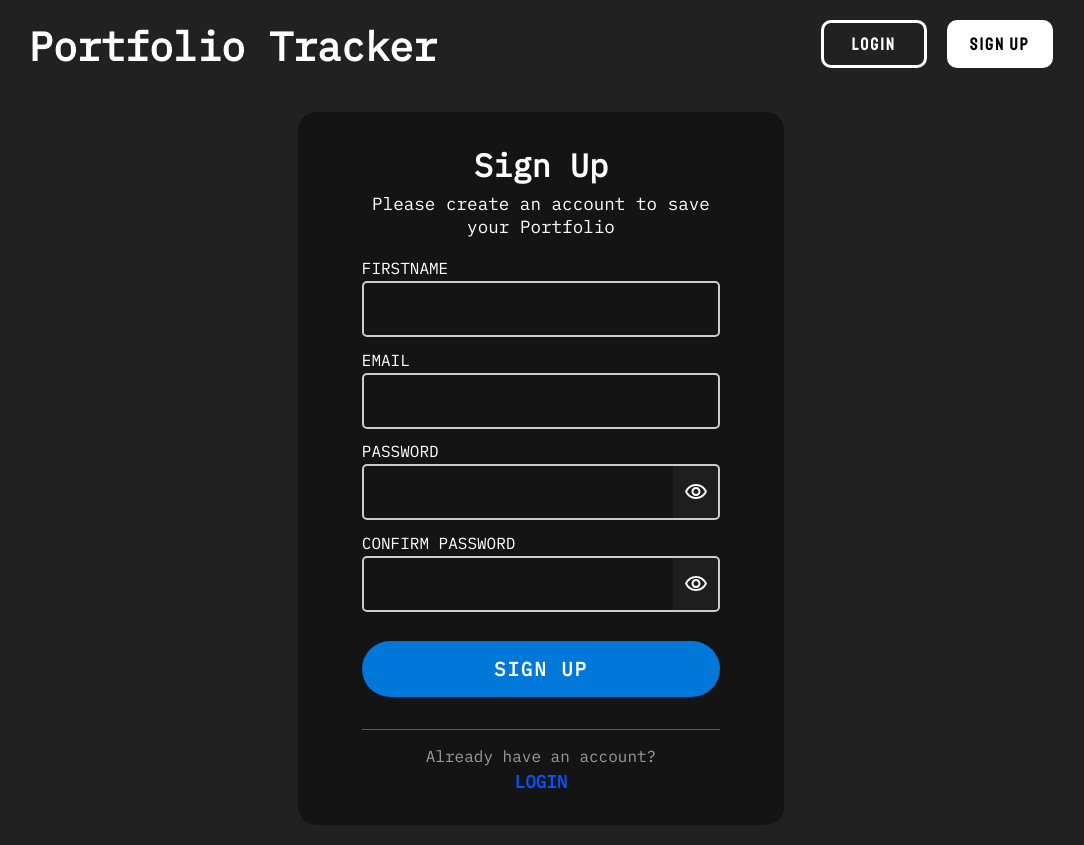
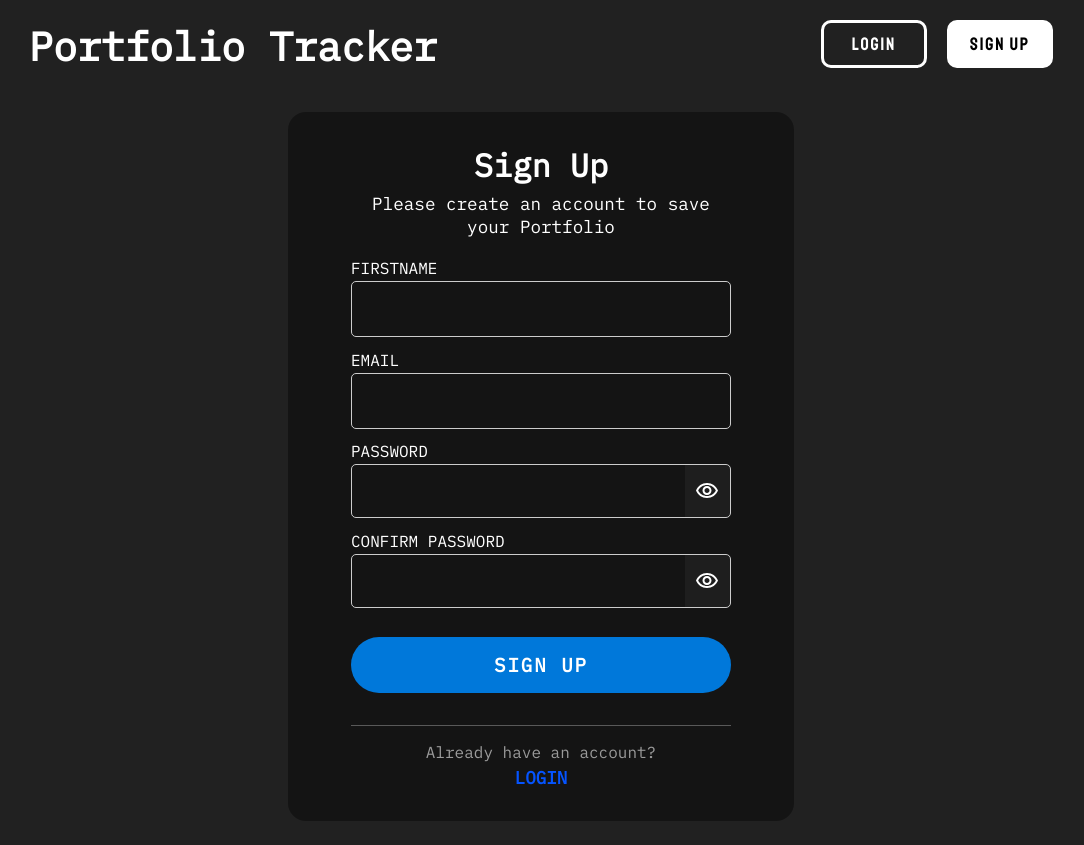
Before and after one commit to JonoMitter/portfolio-tracker, a React (Create React App) app in the folder frontend/: page /signup in a window 1280 px wide. Shown: the whole page, without its empty margins (99-1183 px from the left). Built offline with nearby package versions, Linux system fonts and the light colour scheme; no server answers.

Commit message:
input borders smaller, form width smaller, less shadow on input focus

```diff
--- a/frontend/src/pages/styles/Form.scss
+++ b/frontend/src/pages/styles/Form.scss
@@ -14,8 +14,8 @@ section {
 
 .form-outer {
   padding: 3.1% 6.2%;
-  width: 35%;
-  min-width: 350px;
+  width: 30%;
+  min-width: 380px;
   margin: auto;
   background-color: rgba(0, 0, 0, 0.4);
   border-radius: 18px;
@@ -50,7 +50,7 @@ label {
   width: 100%;
   min-height: 56px;
   padding: 12px;
-  border: 2px solid #ccc;
+  border: 1px solid #ccc;
   border-radius: 5px;
   font-size: 1.2em;
   letter-spacing: 0.07em;
@@ -60,9 +60,9 @@ label {
 
 .input:focus {
   background-color: #63a1ff0a;
-  border: 2px solid #63a1ff;
+  border: 1px solid #63a1ff;
   outline: none;
-  box-shadow: 0 0 8px #63a1ff;
+  box-shadow: 0 0 4px #63a1ff;
 }
 
 .form-error {
@@ -73,12 +73,13 @@ label {
 }
 
 .input-error {
-  border: solid 2px red !important;
+  border: solid 1px red !important;
   background-color: rgba(255, 0, 0, 0.05) !important;
 }
 
 .input-error:focus, .input-error:focus-within {
-  box-shadow: 0 0 8px red !important;
+  box-shadow: 0 0 4px red !important;
+  background-color: rgba(255, 0, 0, 0.09) !important
 }
 
 .form-button {
@@ -167,7 +168,7 @@ label {
 .password-input-container {
   display: flex;
   box-sizing: border-box;
-  border: 2px solid #ccc;
+  border: 1px solid #ccc;
   border-radius: 5px;
   background-color: rgba(0, 0, 0, 0);
   color: white;
@@ -175,9 +176,9 @@ label {
 
 .password-input-container:focus-within {
   background-color: #63a1ff0a;
-  border: 2px solid #63a1ff;
+  border: 1px solid #63a1ff;
   outline: none;
-  box-shadow: 0 0 8px #63a1ff;
+  box-shadow: 0 0 4px #63a1ff;
 }
 
 .input-password {
```
